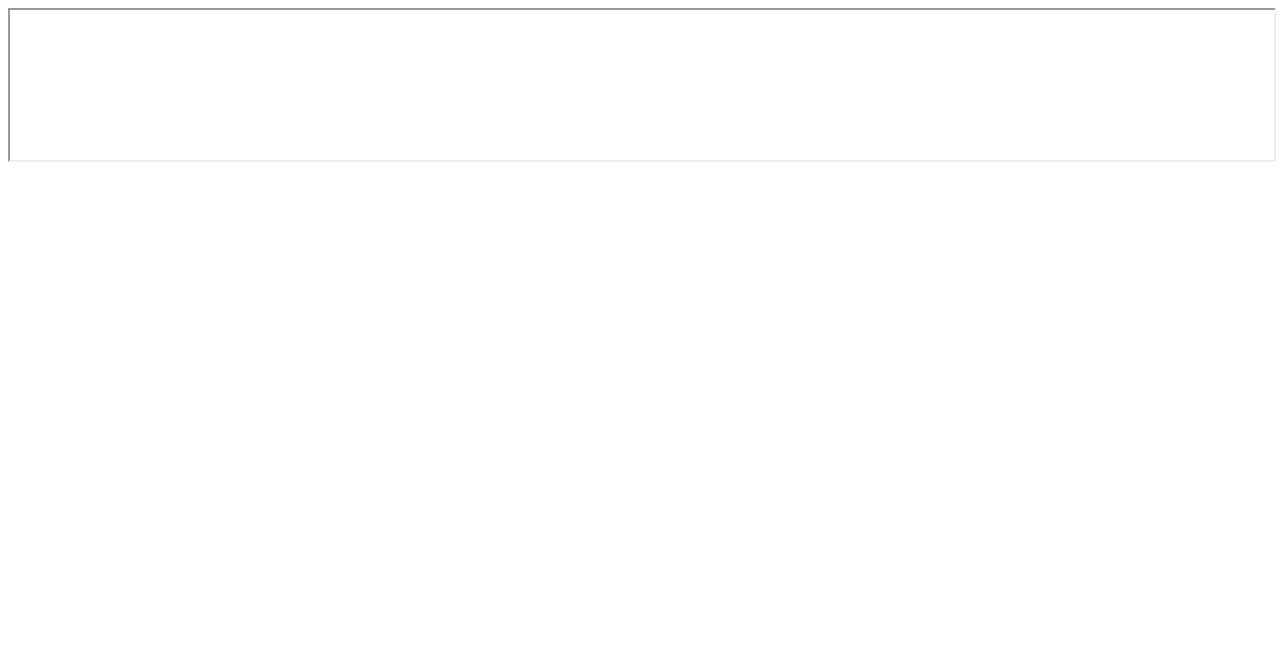
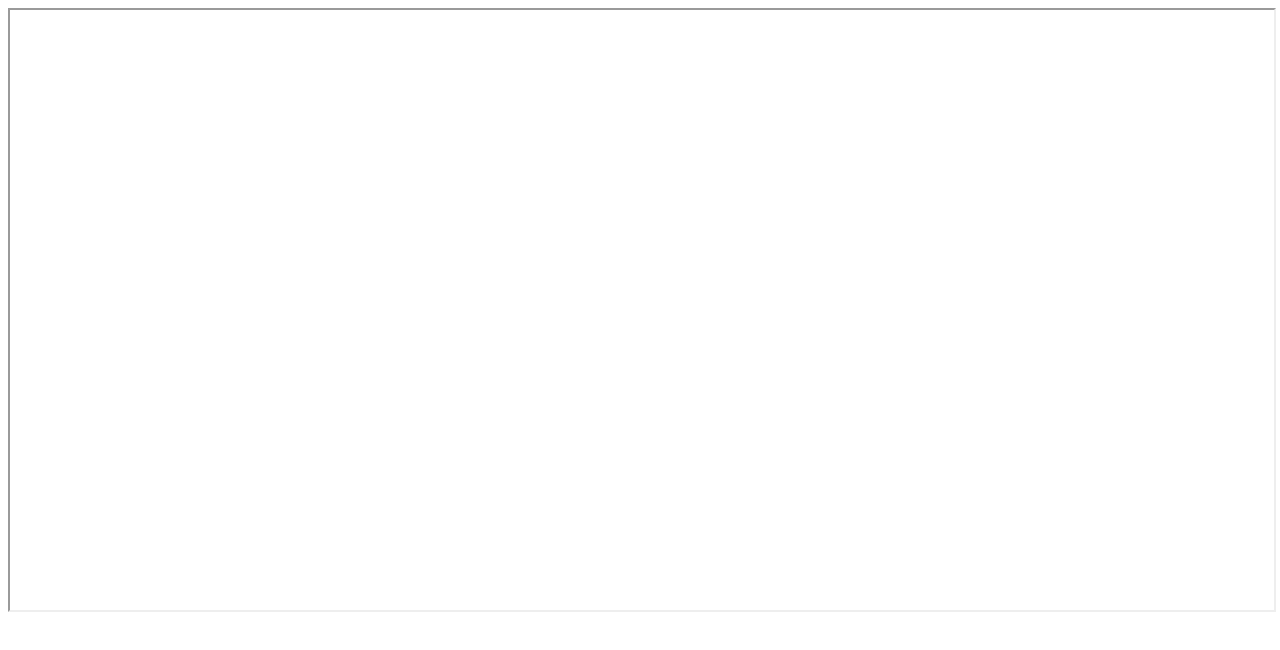
Before and after one commit to lauren7249/laurenbot, a plain HTML site: page index.html in a window 1280 px wide. Drawn offline with Linux system fonts and the light colour scheme.

Commit message:
Update index.html

```diff
--- a/index.html
+++ b/index.html
@@ -4,7 +4,7 @@
     <title>Lauren's bot</title>
 </head>
 <body>
-    <iframe id="dynamicIframe" width="100%" height="100%"></iframe>
+    <iframe id="dynamicIframe" width="100%" height="600px"></iframe>
     <script>
       document.addEventListener('DOMContentLoaded', function() {
           var iframe = document.getElementById('dynamicIframe');
```
